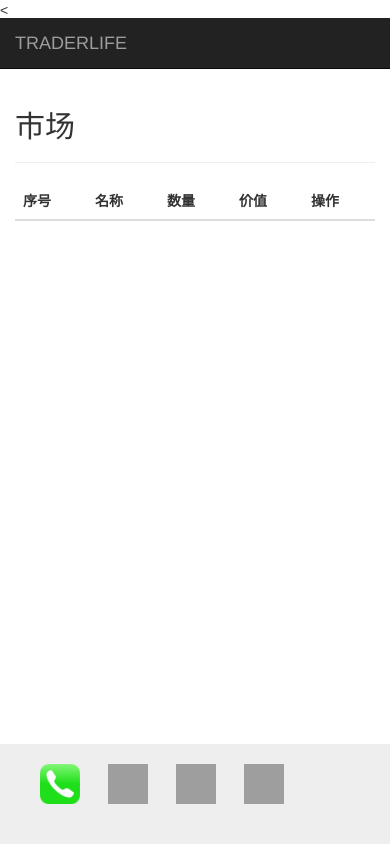
After one commit to Johnyeo/traderlife_vincent, a Django app: page /myphone/homepage in a window 390 px wide. The commit adds this page. Run offline with Django 3.2, Linux system fonts and the light colour scheme; a user stored in the database is signed in; lists and menus that the app fills with data are empty; some libraries are stand-ins or nearby versions; grey boxes are pictures that could not be loaded.

Commit message:
Phone ui improved. (remove hubsite).

```diff
--- /dev/null
+++ b/sign/static/css/myphone.css
@@ -0,0 +1,18 @@
+#dock {
+    height: 100px;
+    width: 100%;
+    bottom: 0px;
+    position: fixed;
+    background-color: #eee;
+}
+
+#dock li {
+    float: left;
+    text-decoration: none;
+    display: inline;
+    width: 50px;
+    height:50px;
+    margin-right: 18px;
+    margin-top: 10px;
+
+}
--- /dev/null
+++ b/sign/static/js/myphone.js
@@ -0,0 +1,3 @@
+/**
+ * Created by zhangyao on 2017/10/16.
+ */
--- /dev/null
+++ b/sign/templates/myphone/homepage.html
@@ -0,0 +1,85 @@
+<!DOCTYPE html>
+<html lang="en">
+<head>
+    {% load staticfiles %}
+    <meta charset="UTF-8">
+    <title>welcome to tradecenter</title>
+    <script src="http://apps.bdimg.com/libs/jquery/2.1.1/jquery.js"></script>
+    <<script src="{% static 'js/myphone.js' %}"></script>
+    <link href="../../../../static/css/myphone.css" rel="stylesheet">
+    <!-- Bootstrap core CSS -->
+    <link href="https://cdn.bootcss.com/bootstrap/3.3.7/css/bootstrap.min.css" rel="stylesheet">
+    <!--{% load bootstrap3 %}-->
+    <!--{% bootstrap_css %}-->
+    <!--{% bootstrap_javascript %}-->
+    {% load kmgformat %}
+
+    <!--<script>-->
+    <!--$.ajaxSetup({-->
+    <!--data: {csrfmiddlewaretoken: '{{ csrf_token }}'},-->
+    <!--});-->
+    <!--</script>-->
+
+</head>
+<body role='document'>
+
+
+<nav style="margin-top: 18px" class="navbar navbar-inverse navbar-fixed-top">
+
+    <div class="container">
+        <div class="navbar-header">
+            <a class="navbar-brand" href="/event_manage/">TRADERLIFE</a>
+        </div>
+        <div id="navbar" class="collapse navbar-collapse">
+            <ul class="nav navbar-nav">
+                <li class="active"><a href="#">市场</a></li>
+                <li><a href="/guest_manage/">个人</a></li>
+            </ul>
+            <ul class="nav navbar-nav navbar-right">
+                <li><a href="#">{{user}}</a></li>
+                <li><a href="/logout/">退出</a></li>
+
+            </ul>
+        </div>
+    </div>
+</nav>
+
+<div class="alert alert-warning alert-dismissible navbar-fixed-top" role="alert"
+     style="margin-top: 51px;display: none;" id="warnMessage">
+    <button type="button" class="close" aria-label="Close"><span
+            aria-hidden="true" id="warnMessage_close">&times;</span></button>
+    <p id="message_content"></p>
+</div>
+
+<div class="container" role="main" style="margin-top: 50px">
+    <div class="page-header"><h2>市场</h2></div>
+    <table class="table table-striped">
+        <thead>
+        <tr>
+            <th>序号</th>
+            <th>名称</th>
+            <th>数量</th>
+            <th>价值</th>
+            <th>操作</th>
+        </tr>
+        <tbody id="warehouse_list">
+        </tbody>
+        </thead>
+    </table>
+</div>
+
+
+<div id="dock" style="">
+    <div>
+        <ul>
+            <li><a href="/"><img src="../static/images/phone.png" alt="phone" width="40px" height="40px" ></a></li>
+            <li><a href="/"><img src="../static/images/email.png" alt="email"width="40px" height="40px" ></a></li>
+            <li><a href="/"><img src="../static/images/message.png" alt="message" width="40px" height="40px"></a></li>
+            <li><a href="/"><img src="../static/images/safari.png" alt="safari" width="40px" height="40px"></a></li>
+        </ul>
+    </div>
+</div>
+
+<script src="https://cdn.bootcss.com/bootstrap/3.3.7/js/bootstrap.min.js"></script>
+</body>
+</html>
--- a/sign/views.py
+++ b/sign/views.py
@@ -229,3 +229,11 @@ def logout_action(request):
     auth.logout(request)
     response = HttpResponseRedirect('/index')
     return response
+
+@login_required()
+def myphone_homepage(request):
+    return render(request, "myphone/homepage.html")
+
+@login_required()
+def myphone_message(request):
+    return render(request, "myphone/message.html")
--- a/traderlife/urls.py
+++ b/traderlife/urls.py
@@ -21,7 +21,6 @@ from sign import views
 
 urlpatterns = [
     url(r'^admin/', admin.site.urls),
-    url(r'^hubsite/index/', views.index2),
     url(r'^index', views.index),
     url(r'login_action$',views.login_action),
     # url(r'^event_manage', views.event_manage),
@@ -36,5 +35,7 @@ urlpatterns = [
     url(r'^register',views.register),
     url(r'^getAccountInfo', views.getAccountInfo),
     url(r'logout',views.logout_action),
+    url(r'myphone/homepage',views.myphone_homepage),
+    url(r'myphone/message',views.myphone_message),
 
 ]
```
Also changed, not shown: sign/static/css/gamepage.css (+19 -9 lines), sign/templates/gamepage.html (+10 -5 lines), sign/templates/hubsite/index.html (deleted, +0 -40 lines), sign/templates/myphone/message.html (added, +80 -0 lines), db.sqlite3, sign/static/images/closeMyPhone.PNG (added), sign/static/images/myPhone.png (added), sign/static/images/phone.png (added).
